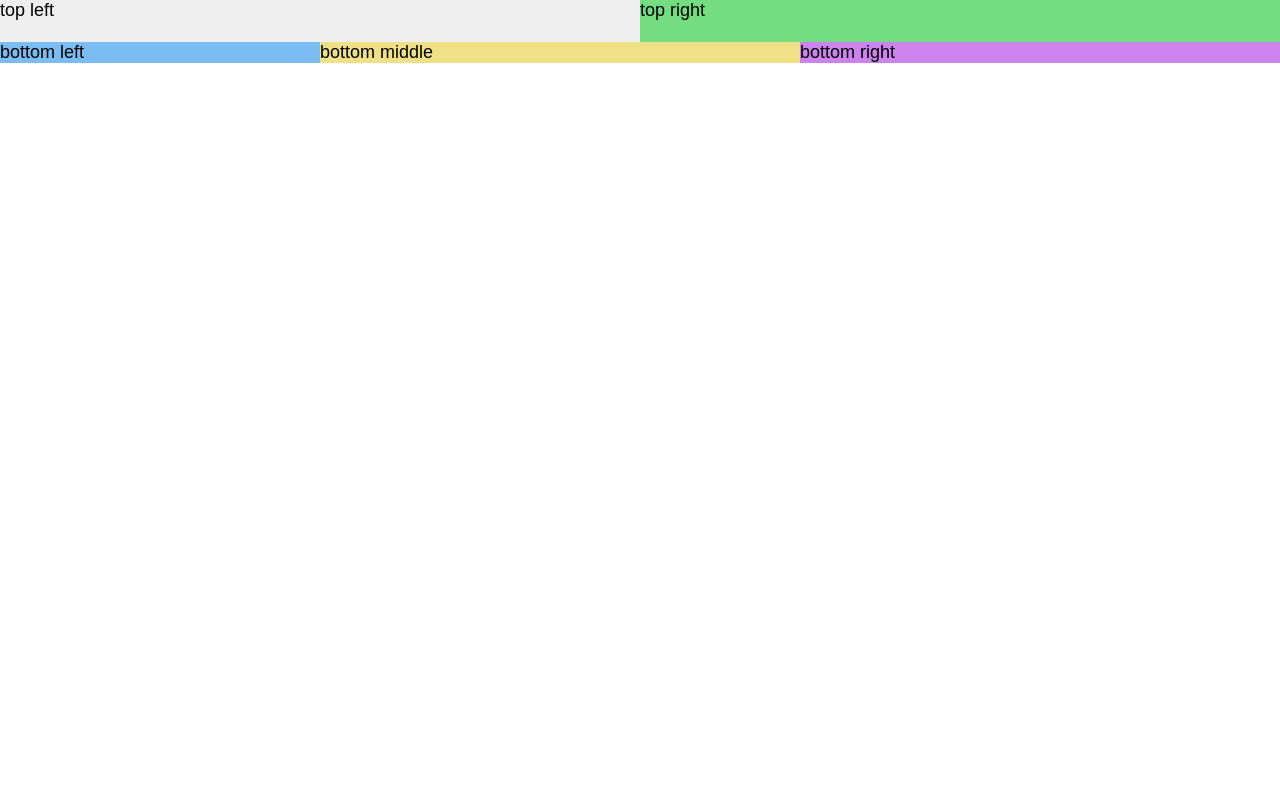
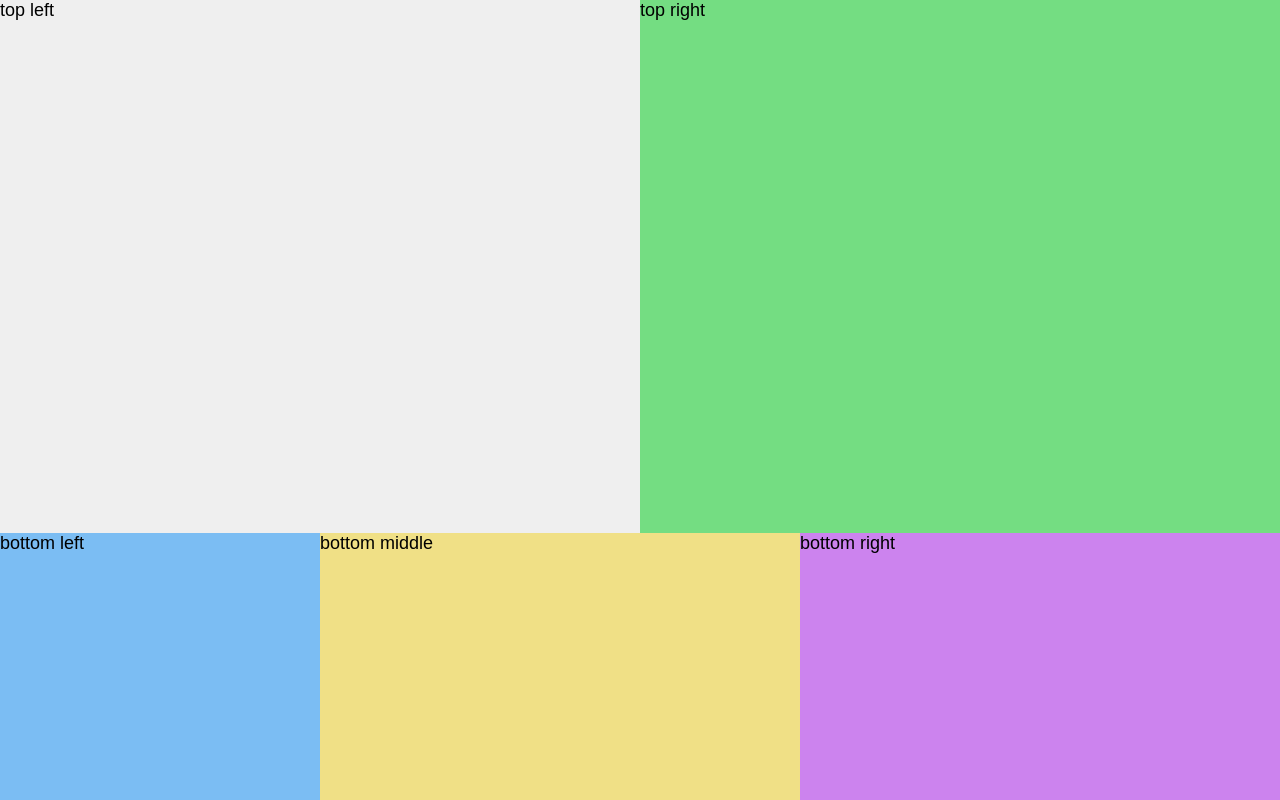
Before and after one commit to apcurran/ui-challenges, a plain HTML site: page landing-page-grid-layout/index.html in a window 1280 px wide. Drawn offline with Linux system fonts and the light colour scheme.

Commit message:
Grid take up full page height

```diff
--- a/landing-page-grid-layout/style.css
+++ b/landing-page-grid-layout/style.css
@@ -5,6 +5,8 @@
 body {
     padding: 0;
     margin: 0;
+    height: 100vh; /* fallback for lvh height below */
+    height: 100lvh;
     display: grid;
     grid-template-columns: repeat(8, 1fr);
     grid-template-rows: repeat(3, 1fr);
```
